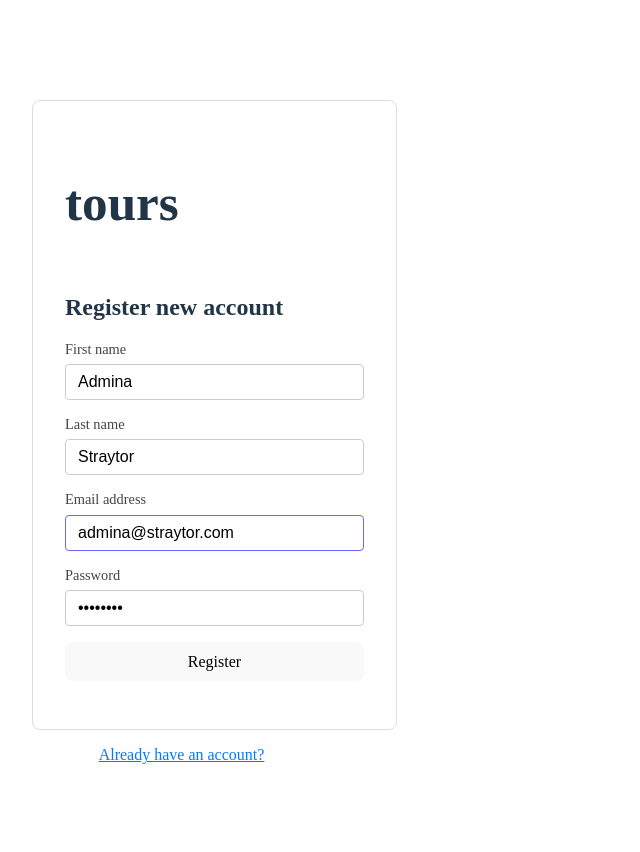
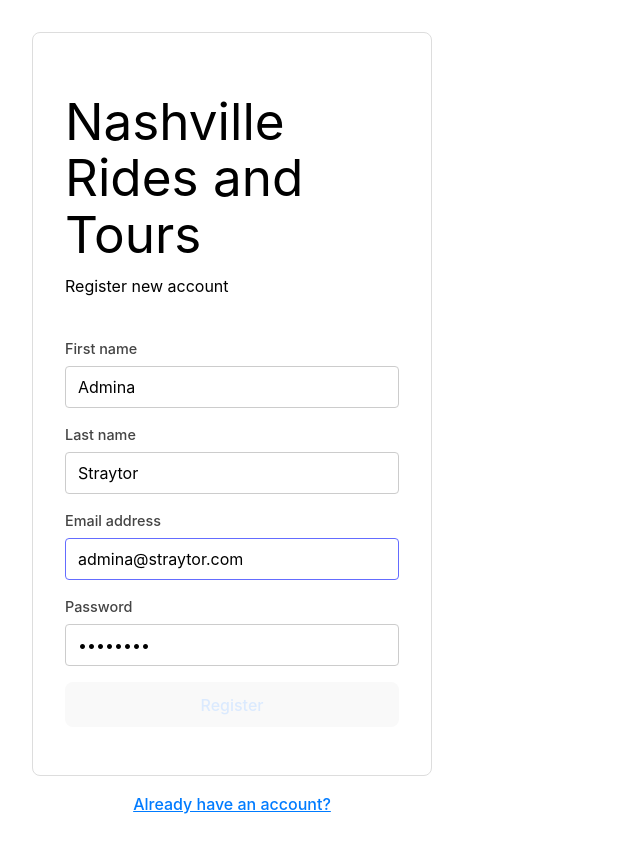
Before and after one commit to jamesfreeman114/Nashville-Tours-Client, a React (Vite) app: page /register in a window 1280 px wide. Shown: the top 852 px of the page, without its empty margins (0-640 px from the left). Built offline with nearby package versions, Linux system fonts and the light colour scheme.

Commit message:
Updated css styles for login and register

```diff
--- a/index.html
+++ b/index.html
@@ -4,7 +4,7 @@
     <meta charset="UTF-8" />
     <link rel="icon" type="image/svg+xml" href="/favicon.svg" />
     <meta name="viewport" content="width=device-width, initial-scale=1.0" />
-    <title>toursclient</title>
+    <title>Nashville Rides and Tours</title>
   </head>
   <body>
     <div id="root"></div>
--- a/src/App.jsx
+++ b/src/App.jsx
@@ -1,6 +1,5 @@
 import { useState } from 'react'
-import reactLogo from './assets/react.svg'
-import viteLogo from './assets/vite.svg'
+
 import './App.css'
 
 function App() {
@@ -8,26 +7,9 @@ function App() {
 
   return (
     <>
-      <div>
-        <a href="https://vitejs.dev" target="_blank">
-          <img src={viteLogo} className="logo" alt="Vite logo" />
-        </a>
-        <a href="https://react.dev" target="_blank">
-          <img src={reactLogo} className="logo react" alt="React logo" />
-        </a>
-      </div>
-      <h1>Vite + React</h1>
-      <div className="card">
-        <button onClick={() => setCount((count) => count + 1)}>
-          count is {count}
-        </button>
-        <p>
-          Edit <code>src/App.jsx</code> and save to test HMR
-        </p>
-      </div>
-      <p className="read-the-docs">
-        Click on the Vite and React logos to learn more
-      </p>
+
+      <h1>Hello World!</h1>
+
     </>
   )
 }
--- a/src/components/auth/Login.jsx
+++ b/src/components/auth/Login.jsx
@@ -37,8 +37,8 @@ export const Login = () => {
 
             <section>
                 <form className="form--login" onSubmit={handleLogin}>
-                    <h1 className="text-4xl mt-7 mb-3">"tours"</h1>
-                    <h2 className="text-xl mb-10">Please sign in</h2>
+                    <h1 className="text-black mt-7 mb-3">Nashville Rides and Tours</h1>
+                    <h2 className="text-black xl mb-10">Please sign in</h2>
                     <fieldset className="mb-4">
                         <label htmlFor="inputEmail"> Email address </label>
                         <input type="email" id="inputEmail"
--- a/src/components/auth/Register.jsx
+++ b/src/components/auth/Register.jsx
@@ -44,9 +44,9 @@ export const Register = () => {
 
             <section>
                 <form className="form--login" onSubmit={handleRegister}>
-                    <h1 className="text-4xl mt-7 mb-3">tours</h1>
-                    <h2 className="text-xl mb-10">Register new account</h2>
-                    <fieldset className="mb-4">
+                    <h1 className="text-black 4xl mt-7 mb-3">Nashville Rides and Tours</h1>
+                    <h2 className="text-black xl mb-10">Register new account</h2>
+                    <fieldset className="text-black mb-4">
                         <label htmlFor="firstName"> First name </label>
                         <input type="text" id="firstName"
                             value={firstName}
@@ -55,7 +55,7 @@ export const Register = () => {
                             placeholder=""
                             required autoFocus />
                     </fieldset>
-                    <fieldset className="mb-4">
+                    <fieldset className="text-black mb-4">
                         <label htmlFor="lastName"> Last name </label>
                         <input type="text" id="lastName"
                             value={lastName}
@@ -64,7 +64,7 @@ export const Register = () => {
                             placeholder=""
                             required autoFocus />
                     </fieldset>
-                    <fieldset className="mb-4">
+                    <fieldset className="text-black mb-4">
                         <label htmlFor="inputEmail"> Email address </label>
                         <input type="email" id="inputEmail"
                             value={email}
@@ -73,7 +73,7 @@ export const Register = () => {
                             placeholder="Email address"
                             required autoFocus />
                     </fieldset>
-                    <fieldset className="mb-4">
+                    <fieldset className="text-black mb-4">
                         <label htmlFor="inputPassword"> Password </label>
                         <input type="password" id="inputPassword"
                             value={password}
--- a/src/index.css
+++ b/src/index.css
@@ -1,7 +1,8 @@
-# /* @tailwind base;
+/* @tailwind base;
 # @tailwind components;
 # @tailwind utilities; */
-/* @import "tailwindcss"; */
+
+@import "tailwindcss";
 :root {
   font-family: Inter, system-ui, Avenir, Helvetica, Arial, sans-serif;
   line-height: 1.5;
```
Also changed, not shown: src/components/auth/Login.css (line endings or trailing spaces).
